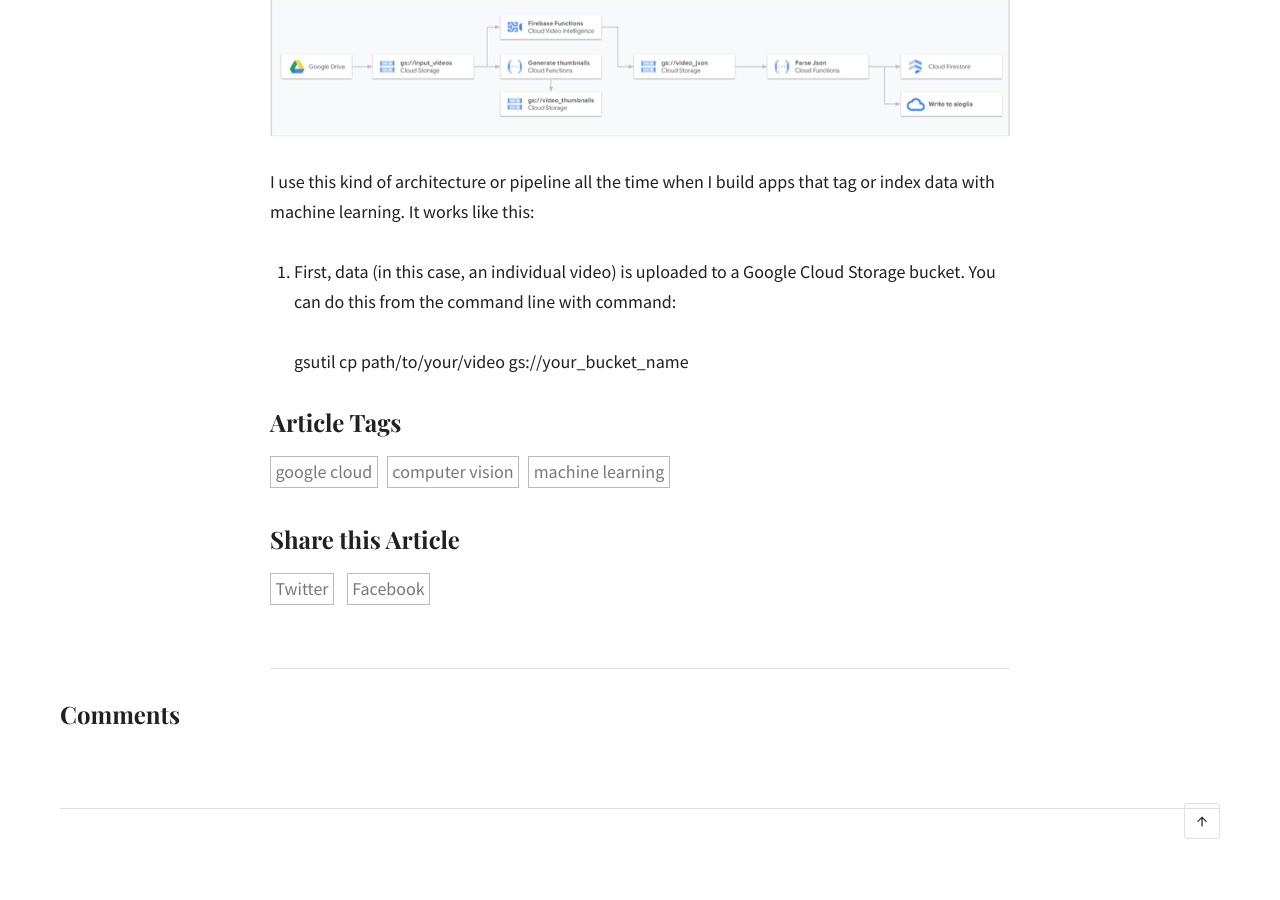
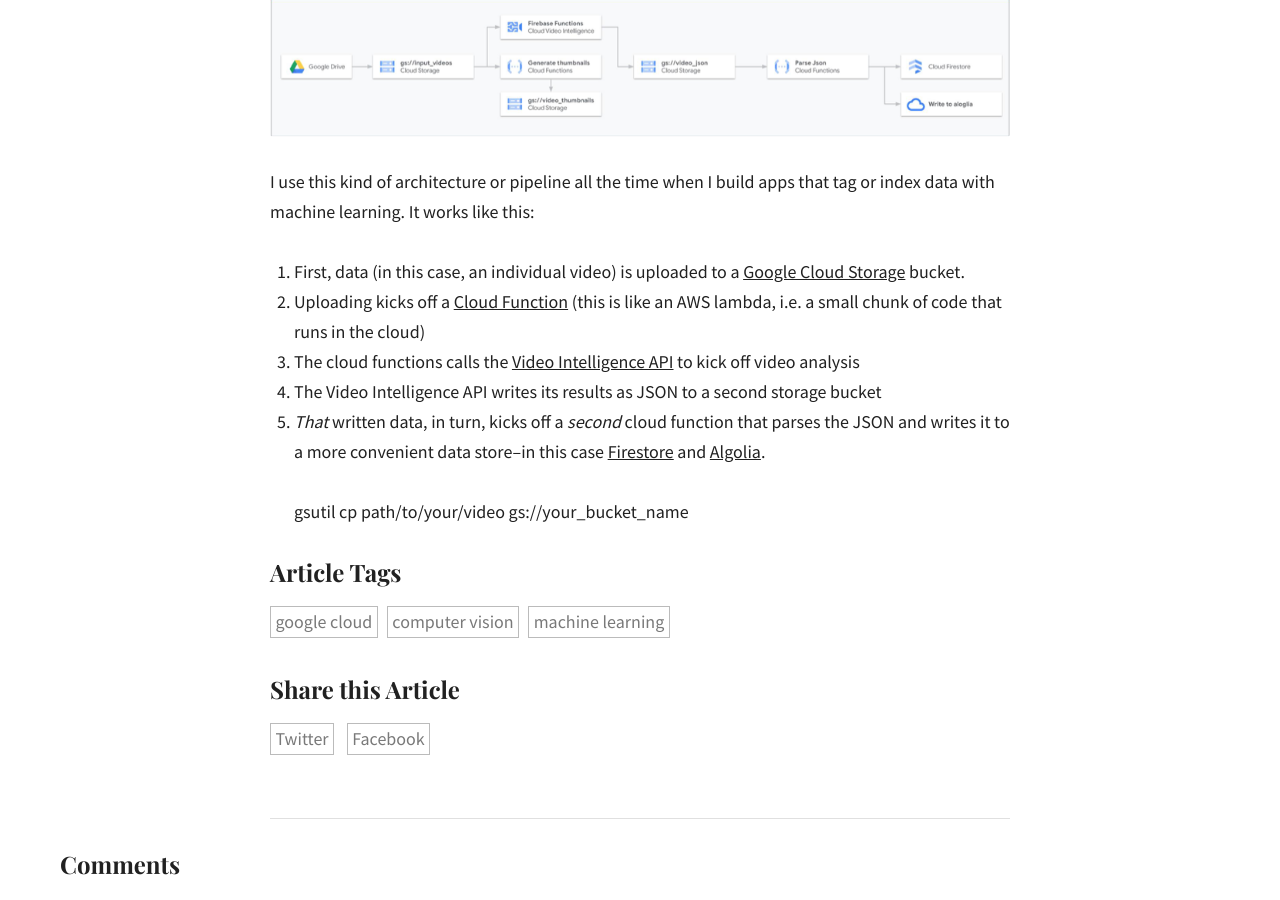
Before and after one commit to dalequark/daleonai, a Jekyll site: the page built from _posts/2020-06-12-building-an-ai-powered-searchable-video-archive.md, in a window 1280 px wide and 900 px high, scrolled down 4107 px. Built offline with Jekyll 4.4.1, drawn with Linux system fonts in a browser that asks for light colours; some web fonts are replaced; comment, search, counter and statistics services are not loaded; before the commit the page ends 4976 px from its top, so only the background shows below that.

Commit message:
Update from Forestry.io Dale updated _posts/2020-06-12-building-an-ai-powered-searchable-video-archive.md

```diff
--- a/_posts/2020-06-12-building-an-ai-powered-searchable-video-archive.md
+++ b/_posts/2020-06-12-building-an-ai-powered-searchable-video-archive.md
@@ -53,6 +53,10 @@
 
 I use this kind of architecture or pipeline all the time when I build apps that tag or index data with machine learning. It works like this:
 
-1. First, data (in this case, an individual video) is uploaded to a Google Cloud Storage bucket. You can do this from the command line with command:
+1. First, data (in this case, an individual video) is uploaded to a [Google Cloud Storage](https://cloud.google.com/storage) bucket.
+2. Uploading kicks off a [Cloud Function](https://cloud.google.com/functions) (this is like an AWS lambda, i.e. a small chunk of code that runs in the cloud)
+3. The cloud functions calls the [Video Intelligence API](https://cloud.google.com/video-intelligence) to kick off video analysis
+4. The Video Intelligence API writes its results as JSON to a second storage bucket
+5. _That_ written data, in turn, kicks off a _second_ cloud function that parses the JSON and writes it to a more convenient data store--in this case [Firestore](https://firebase.google.com/docs/firestore) and [Algolia](algolia.com).
 
     gsutil cp path/to/your/video gs://your_bucket_name
```
